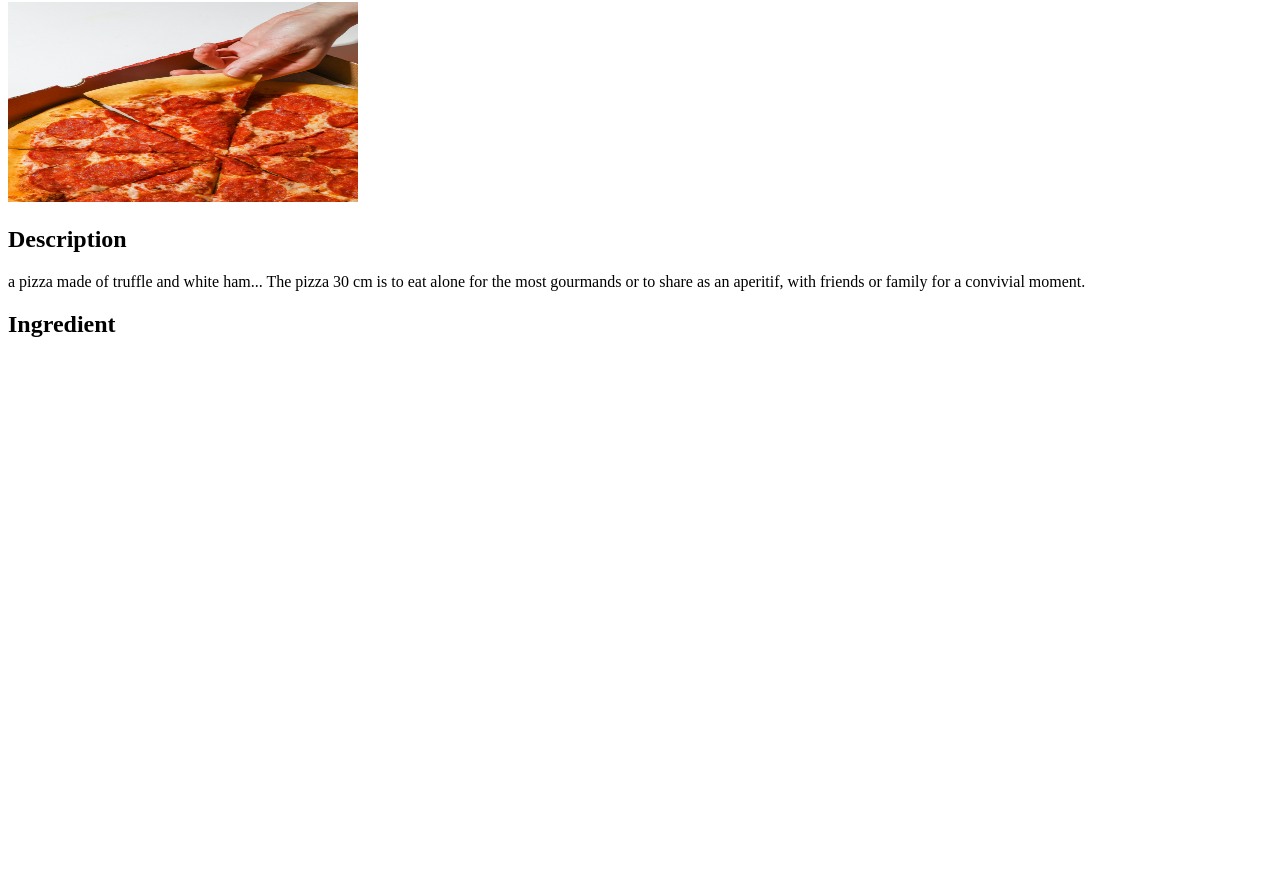
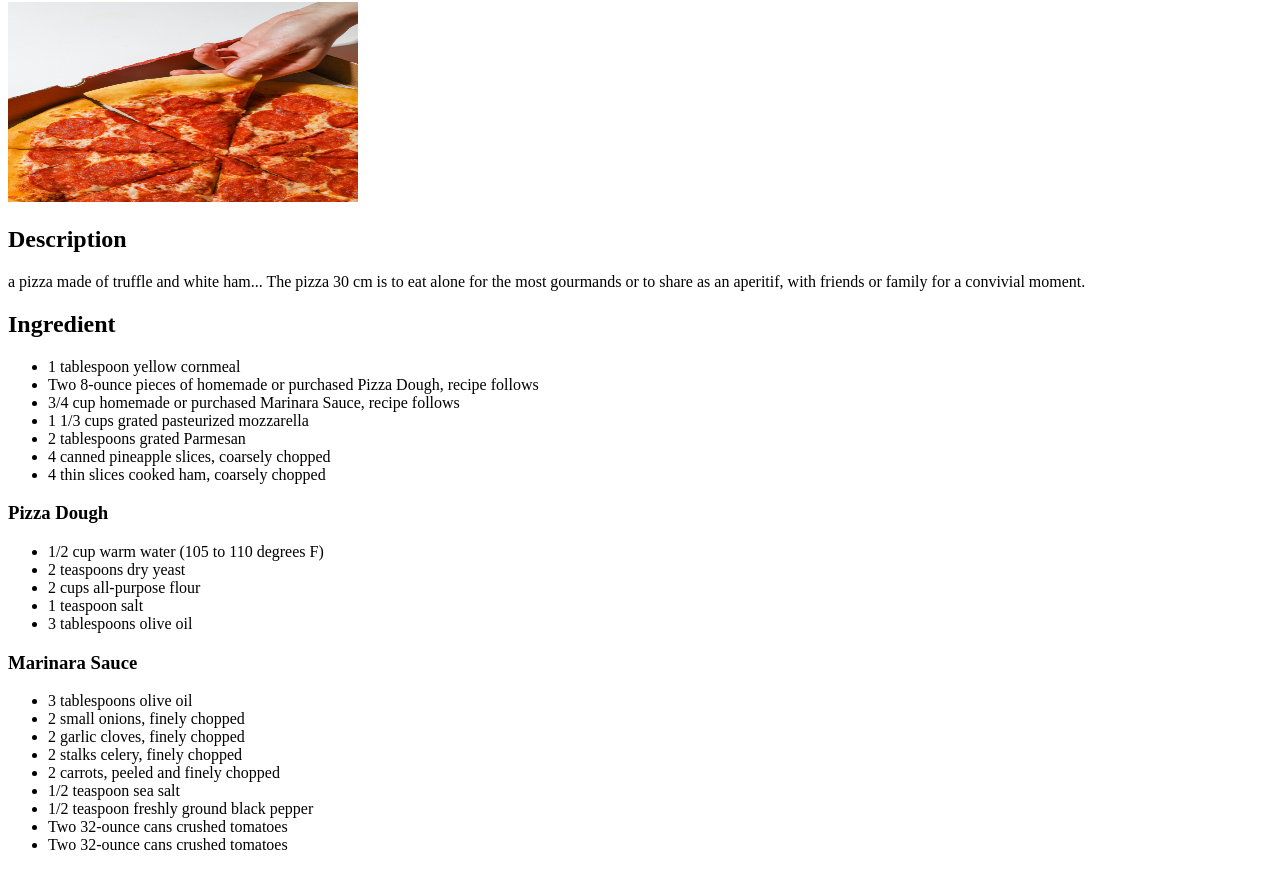
Before and after one commit to marcleydevathlete/oden-recipes, a plain HTML site: page recipes/pizza.html in a window 1280 px wide. Shown: the part 78-948 px from the top of the page. Before the commit the page ends 800 px from the top, so only its background shows below. Drawn offline with Linux system fonts and the light colour scheme; files whose address does not match are found by name.

Commit message:
Add the ingredients list for pizza receipe

```diff
--- a/recipes/pizza.html
+++ b/recipes/pizza.html
@@ -16,3 +16,32 @@
          gourmands or to share as an aperitif, with
           friends or family for a convivial moment.</p>
      <h2>Ingredient</h2>
+     <ul>
+         <li>1 tablespoon yellow cornmeal</li>
+         <li>Two 8-ounce pieces of homemade or purchased Pizza Dough, recipe follows</li>
+         <li>3/4 cup homemade or purchased Marinara Sauce, recipe follows</li>
+         <li>1 1/3 cups grated pasteurized mozzarella</li>
+         <li>2 tablespoons grated Parmesan</li>
+         <li>4 canned pineapple slices, coarsely chopped</li>
+         <li>4 thin slices cooked ham, coarsely chopped</li>
+        </ul>
+        <h3>Pizza Dough</h3>
+        <ul>
+            <li>1/2 cup warm water (105 to 110 degrees F)</li>
+            <li>2 teaspoons dry yeast</li>
+            <li>2 cups all-purpose flour</li>
+            <li>1 teaspoon salt</li>
+            <li>3 tablespoons olive oil</li>
+        </ul>
+        <h3>Marinara Sauce</h3>
+        <ul>
+            <li>3 tablespoons olive oil</li>
+            <li>2 small onions, finely chopped</li>
+            <li>2 garlic cloves, finely chopped</li>
+            <li>2 stalks celery, finely chopped</li>
+            <li>2 carrots, peeled and finely chopped</li>
+            <li>1/2 teaspoon sea salt</li>
+            <li>1/2 teaspoon freshly ground black pepper</li>
+            <li>Two 32-ounce cans crushed tomatoes</li>
+            <li>Two 32-ounce cans crushed tomatoes</li>
+        </ul>
```
